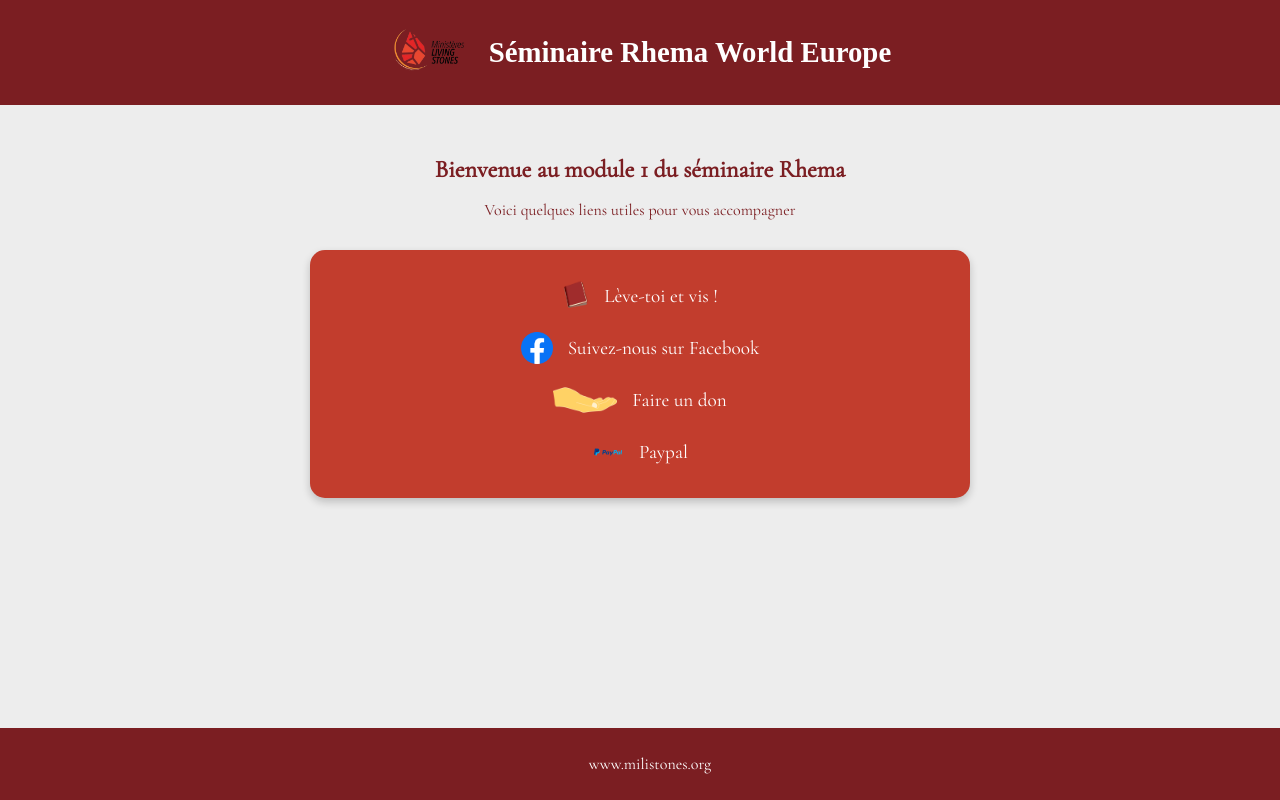
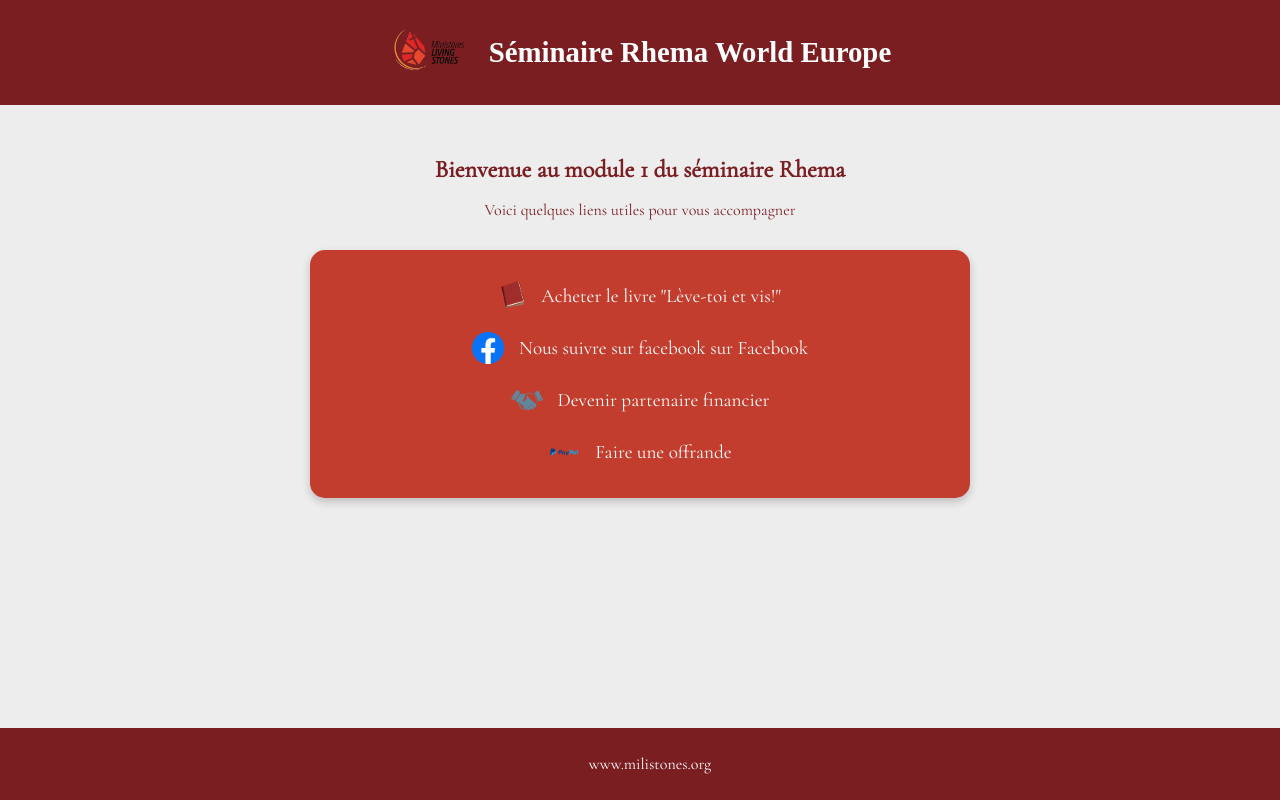
Before and after one commit to CloNTCL/CloNTCL.github.io, a plain HTML site: page index.html in a window 1280 px wide. Drawn offline with nearby package versions, Linux system fonts and the light colour scheme; a web font is replaced by a local one.

Commit message:
final touches

```diff
--- a/index.html
+++ b/index.html
@@ -147,19 +147,19 @@
     <div class="links">
       <a href="https://www.amazon.fr/dp/B06XKSB6D7?ref=cm_sw_r_mwn_dp_R7SCKPF166CKAYEBC5B6&ref_=cm_sw_r_mwn_dp_R7SCKPF166CKAYEBC5B6&social_share=cm_sw_r_mwn_dp_R7SCKPF166CKAYEBC5B6&language=fr-FR&skipTwisterOG=1" class="link-item">
         <img src="book-1296045_640.png" alt="lien amazon du livre lève_toi et vis" />
-        <span>Lève-toi et vis !</span>
+        <span>Acheter le livre "Lève-toi et vis!"</span>
       </a>
       <a href="https://m.facebook.com/p/MILIS-Europe-61559674734192/" class="link-item">
         <img src="Logo-Facebook.png" alt="Facebook milis Europe" />
-        <span>Suivez-nous sur Facebook</span>
+        <span>Nous suivre sur facebook sur Facebook</span>
       </a>
       <a href="https://bit.ly/2VKXukE" class="link-item">
-        <img src="hand-147204_640.png" alt="Formulaire à remplir pour faire un don" />
-        <span>Faire un don</span>
+        <img src="handshake.png" alt="Formulaire à remplir pour faire un don" />
+        <span>Devenir partenaire financier</span>
       </a>
       <a href="https://paypal.me/milisfranceasso?country.x=FR&locale.x=fr_FR" class="link-item">
         <img src="paypal.png" alt="Paypal de milis Europe" />
-        <span>Paypal</span>
+        <span>Faire une offrande</span>
       </a>
     </div>
   </main>
```
Also changed, not shown: handshake.png (added).
